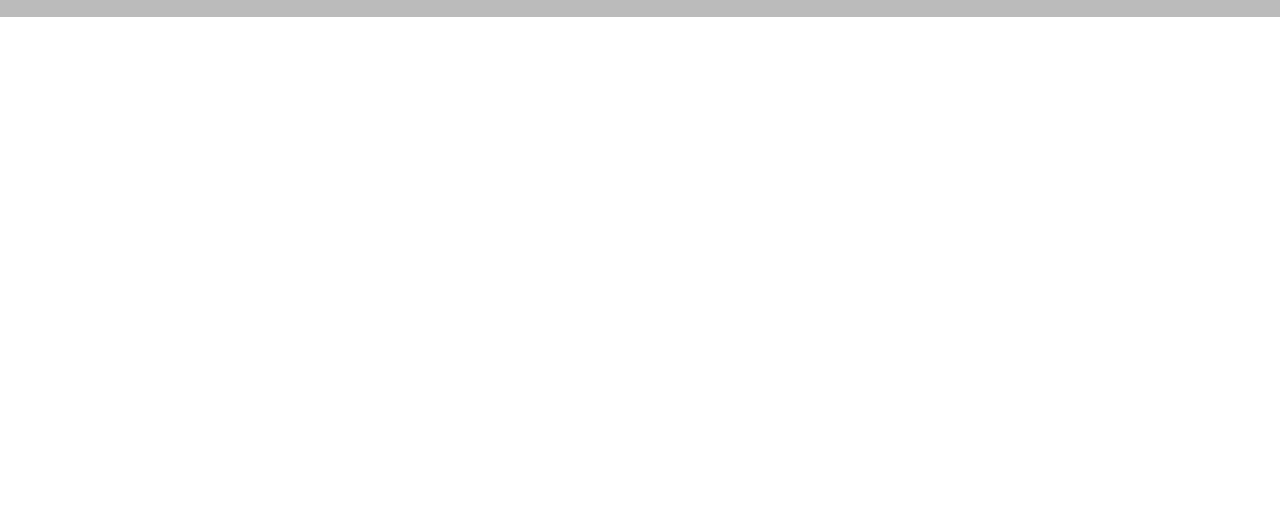
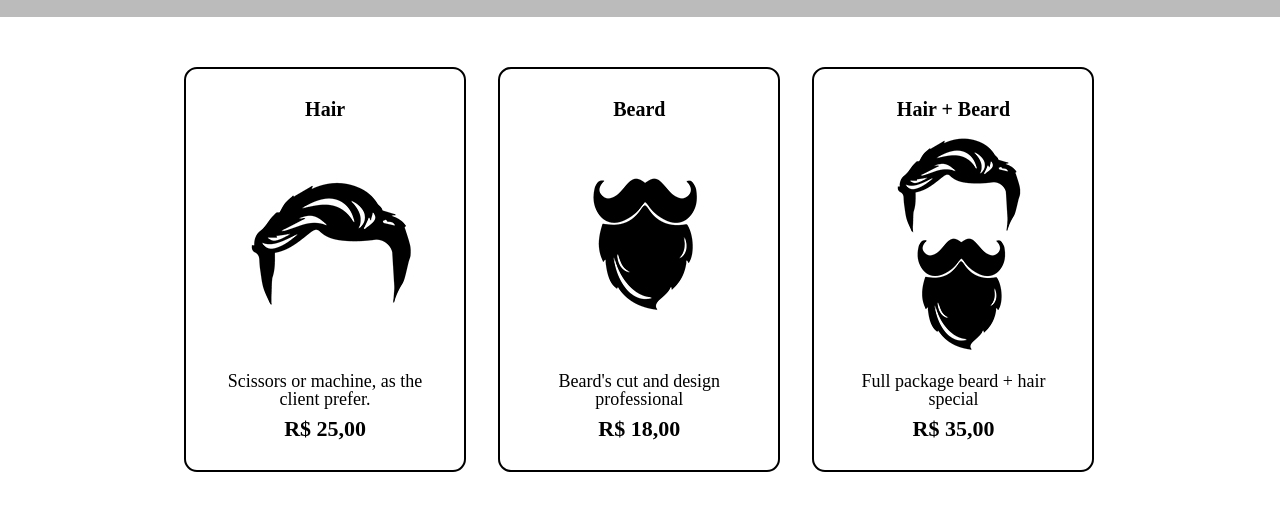
Before and after one commit to julianedeveloper/Barberie, a plain HTML site: page produtos.html in a window 1280 px wide. Shown: the part 276-786 px from the top of the page. Drawn offline with Linux system fonts and the light colour scheme.

Commit message:
products main defined

```diff
--- a/produtos.css
+++ b/produtos.css
@@ -43,5 +43,80 @@ nav a {
 
     font-weight: bold;
 
-    word-spacing: ;
 }
+
+nav a:hover {
+
+    color: #C78C19;
+
+    text-decoration: underline;
+}
+
+
+.products {
+
+    width: 940px;
+
+    margin: 0 auto;
+
+    padding: 50px 0;
+
+}
+.products li {
+
+    display: inline-block;
+
+    text-align: center;
+
+    width: 30%;
+
+    vertical-align: top;
+
+    margin: 0 1.5%;
+
+    padding: 30px 20px;
+
+    box-sizing: border-box;
+
+    border: 2px solid black;
+
+    border-radius: 13px;
+
+}
+
+.products li:hover {
+
+    border: 2px solid #C78C19;
+}
+
+.products li:active {
+
+    border-color: #088C19;
+}
+
+.products li:hover h2 {
+
+    font-size: 34px;
+}
+
+.products h2{
+
+    font-size: 20px;
+
+    font-weight: bold;
+}
+
+
+.coust-product {
+
+    font-size: 22px;
+
+    font-weight: bold;
+
+    margin: 10px 0 0;
+}
+
+.product-description {
+
+    font-size: 18px;
+}
--- a/produtos.html
+++ b/produtos.html
@@ -38,6 +38,51 @@
 
         </header>
 
+        <main>
+
+            <ul class="products">
+
+                <li>
+                    <h2>Hair</h2>
+
+                    <img src="images/cabelo.jpg" alt="">
+
+                    <p class="product-description">Scissors or machine, as the client prefer.</p>
+
+                    <p class="coust-product">R$ 25,00</p>
+
+                </li>
+
+                <li>
+
+                    <h2>Beard</h2>
+
+                    <img src="images/barba.jpg" alt="">
+
+                    <p class="product-description">Beard's cut and design professional</p>
+
+                    <p class="coust-product">R$ 18,00</p>
+
+                </li>
+
+                <li>
+
+                    <h2>Hair + Beard</h2>
+
+                    <img src="images/cabelo+barba.jpg" alt="">
+
+                    <p class="product-description">Full package beard + hair special</p>
+
+                    <p class="coust-product">R$ 35,00</p>
+
+                </li>
+
+            </ul>
+
+        </main>
+
+
+
     </body>
 
 </html>
```
Also changed, not shown: style.css (line endings or trailing spaces).
